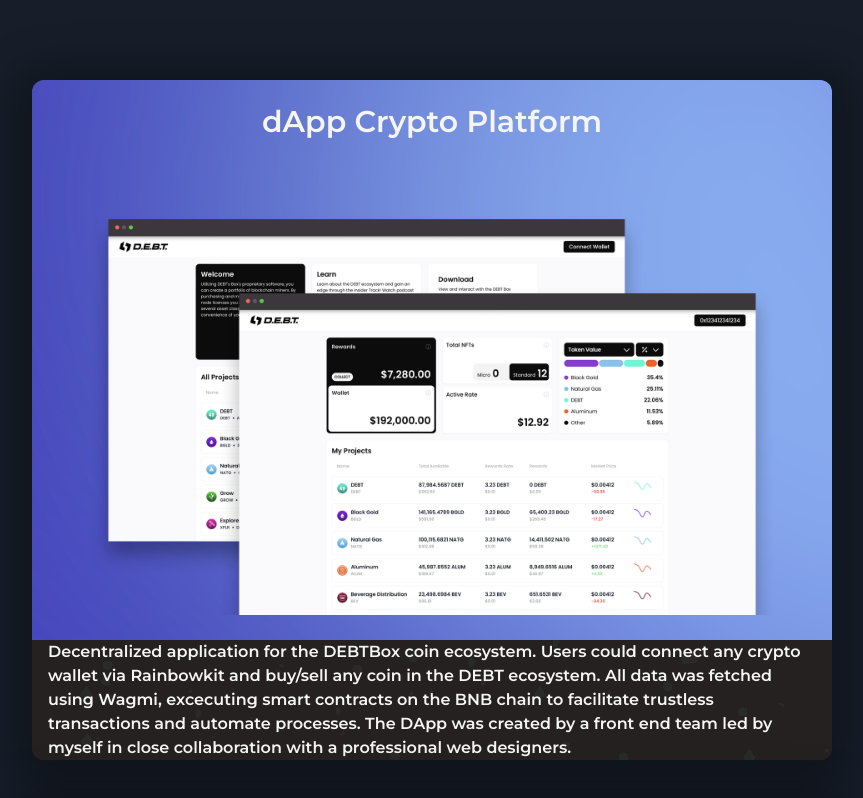
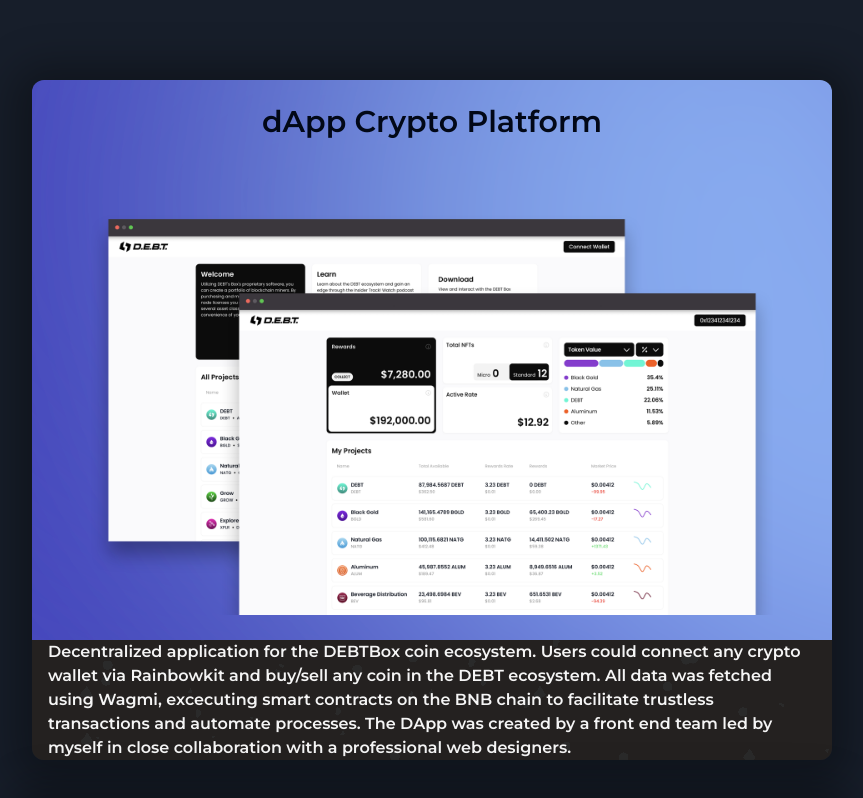
Before and after one commit to BillyTheArtist/dev-portfolio, a Next.js app: page /myprojects in a window 1280 px wide. Shown: the top 798 px of the page, without its empty margins (208-1071 px from the left). Built offline with nearby package versions, Linux system fonts and the light colour scheme.

Commit message:
Update component and added an object key to have more control over rendering.

```diff
--- a/components/ResponsiveWindow.tsx
+++ b/components/ResponsiveWindow.tsx
@@ -14,6 +14,7 @@
     link,
     glow,
     title,
+    titleColor,
     image,
     description
   } = projectProp
@@ -35,7 +36,7 @@
             ...backgroundStyles
           }}
         >
-          <h1 className=' text-2xl lg:text-3xl mt-6 text-brightGrey'>
+          <h1 className={`text-2xl lg:text-3xl mt-6 ${titleColor}`}>
             {title}
           </h1>
           <div className=' rounded-xl cursor-pointer w-full z-1 relative'>
```
